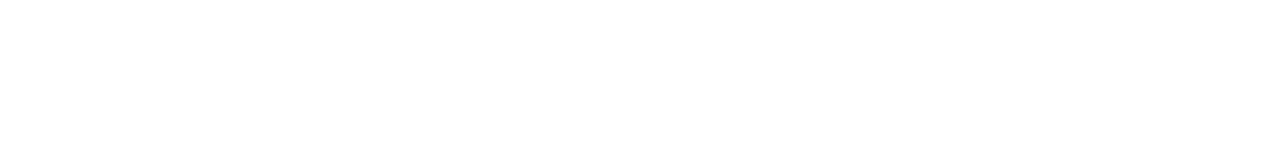
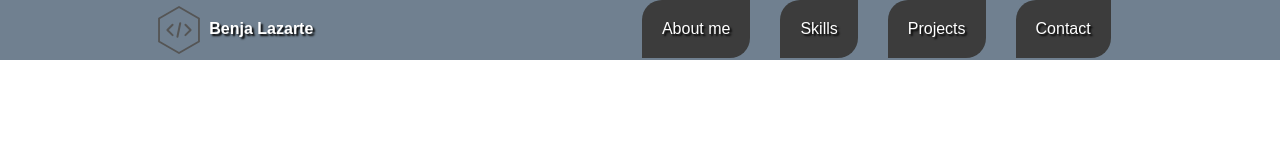
Before and after one commit to Programador-Benja/portfolio-benja, a plain HTML site: page index.html in a window 1280 px wide. Drawn offline with Linux system fonts and the light colour scheme.

Commit message:
Creamos el header

```diff
--- /dev/null
+++ b/estilos.css
@@ -0,0 +1,58 @@
+*{
+    margin: 0;
+    padding: 0;
+}
+.header{
+    background-color: slategray;
+    width: 100%;
+    height: 60px;
+    display: flex;
+    justify-content: space-around;
+}
+.header-div-logo{
+    display: flex;
+    text-decoration: none;
+}
+.header-div-logo img{
+    padding: 5px 0;
+    width: 50px;
+}
+.header-div-logo h3{
+    color: rgb(255, 255, 255);
+    font-size: 16px;
+    font-family: sans-serif;
+    text-shadow: 2px 2px 2px black;
+    padding: 20px 5px;
+}
+.header-div2{
+}
+.header-div2 ul{
+    display: flex;
+    list-style: none;
+}
+.header-div2 li{
+    background-color: rgb(60, 60, 60);
+    margin: 0 15px;
+    padding: 20px;
+    border-radius: 20px 0 20px 0;
+}
+.header-div2 a{
+    color: rgb(255, 255, 255);
+    text-decoration: none;
+    font-family: sans-serif;
+    text-shadow: 2px 2px 2px black;
+}
+
+/*
+ul{
+    display: flex;
+    list-style: none;
+}
+li{
+    margin: 0 20px;
+}
+a{
+    color: #000;
+    text-decoration: none;
+}
+*/
--- a/index.html
+++ b/index.html
@@ -5,8 +5,24 @@
     <meta http-equiv="X-UA-Compatible" content="IE=edge">
     <meta name="viewport" content="width=device-width, initial-scale=1.0">
     <title>Portfolio / Benja Lazarte</title>
+    <link rel="stylesheet" href="estilos.css">
 </head>
 <body>
-
+    <header class="header">
+        <div class="header-div">
+            <a href="#" class="header-div-logo">
+                <img src="img/logo.svg" alt="Logo">
+                <h3>Benja Lazarte</h3>
+            </a>
+        </div>
+        <div class="header-div2">
+            <ul>
+                <li><a href="#">About me</a></li>
+                <li><a href="#">Skills</a></li>
+                <li><a href="#">Projects</a></li>
+                <li><a href="#">Contact</a></li>
+            </ul>
+        </div>
+    </header>
 </body>
 </html>
```
Also changed, not shown: img/logo.svg (added).
